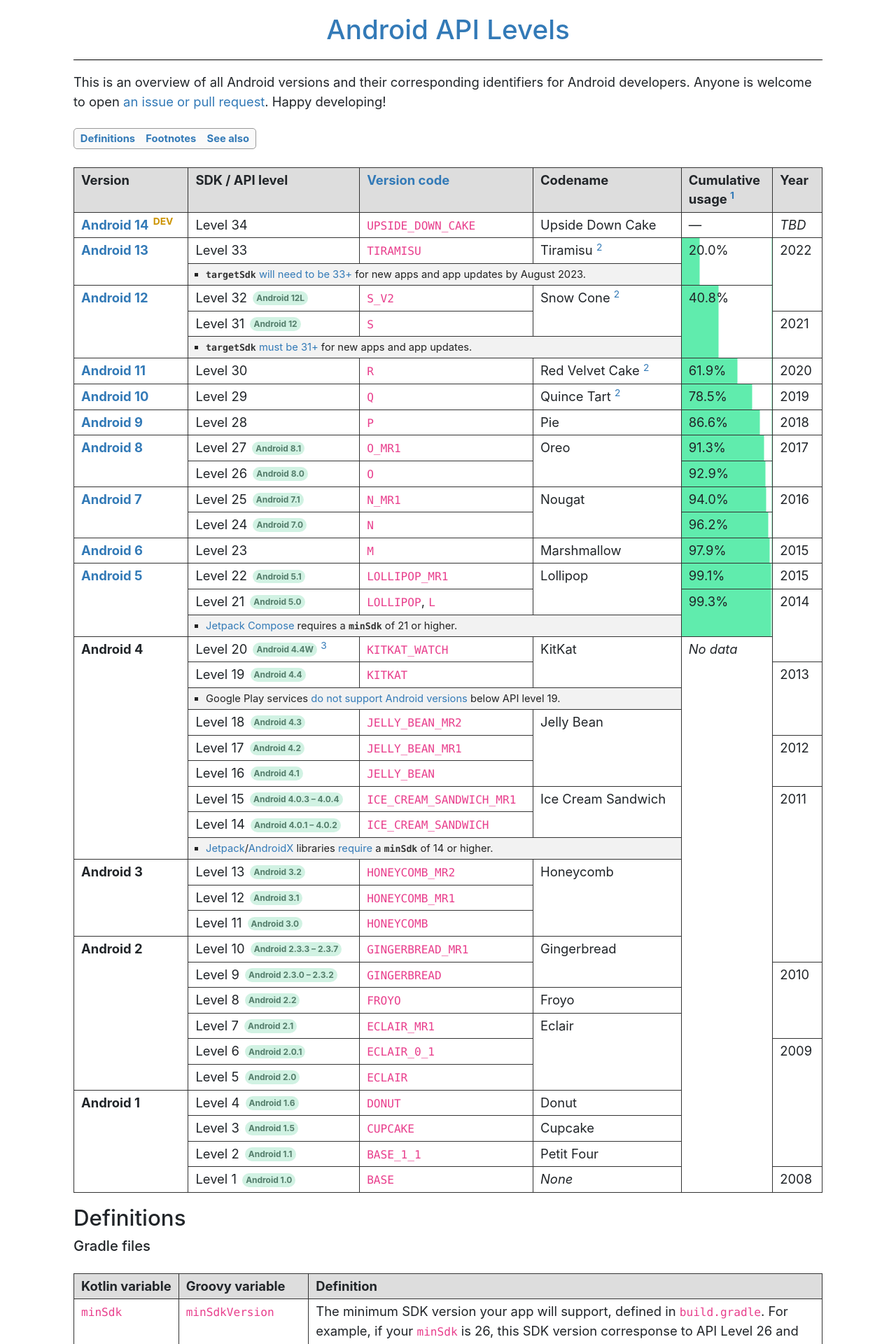
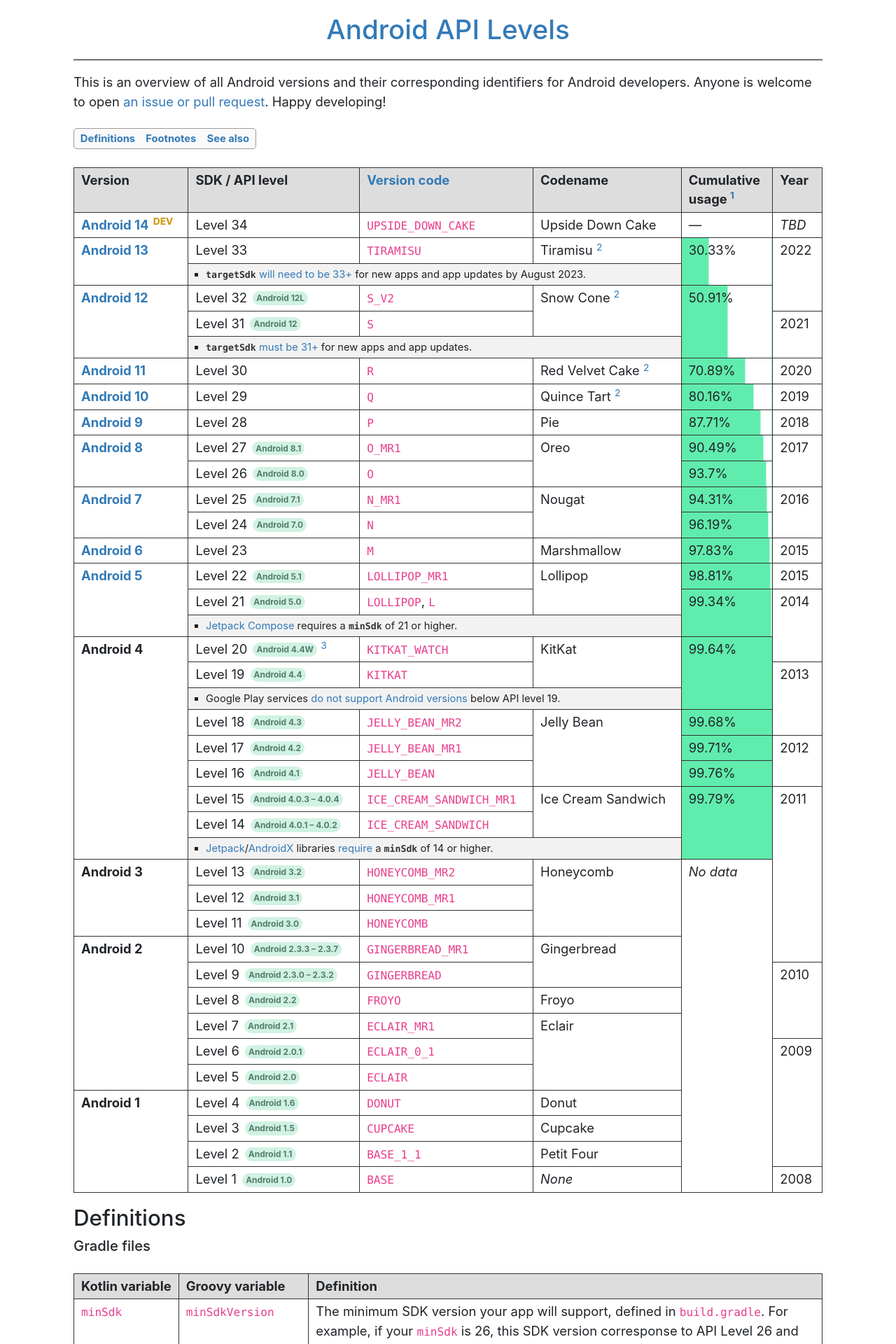
Before and after one commit to ebelinski/apilevels, a Jekyll site: the page built from index.md, in a window 1280 px wide. Shown: the top 1920 px of the page at 70% size. Built offline with Jekyll 4.4.1, drawn with Linux system fonts in a browser that asks for light colours; comment, search, counter and statistics services are not loaded; some of the changed text lies outside the part shown.

Commit message:
Update data from May 2023 to July 2023

```diff
--- a/index.md
+++ b/index.md
@@ -43,7 +43,7 @@
       Tiramisu
       <sup id="fnref:2"><a href="#fn:2" class="footnote">2</a></sup>
     </td>
-    {% include progress-cell.html rowspan=2 percentage=20.0 %}
+    {% include progress-cell.html rowspan=2 percentage=30.33 %}
     <td rowspan="3">2022</td>
     <tr class="table-notes"><td colspan="3">
     <ul>
@@ -64,7 +64,7 @@
       Snow Cone
       <sup id="fnref:2"><a href="#fn:2" class="footnote">2</a></sup>
     </td>
-    {% include progress-cell.html rowspan=3 percentage=40.8 %}
+    {% include progress-cell.html rowspan=3 percentage=50.91 %}
   </tr>
   <tr>
     <td>Level 31 <span class="subversion">Android 12</span></td>
@@ -86,7 +86,7 @@
       Red Velvet Cake
       <sup id="fnref:2"><a href="#fn:2" class="footnote">2</a></sup>
     </td>
-    {% include progress-cell.html rowspan=1 percentage=61.9 %}
+    {% include progress-cell.html rowspan=1 percentage=70.89 %}
     <td>2020</td>
   </tr>
   <tr>
@@ -99,7 +99,7 @@
       Quince Tart
       <sup id="fnref:2"><a href="#fn:2" class="footnote">2</a></sup>
     </td>
-    {% include progress-cell.html rowspan=1 percentage=78.5 %}
+    {% include progress-cell.html rowspan=1 percentage=80.16 %}
     <td>2019</td>
   </tr>
   <tr>
@@ -109,7 +109,7 @@
     <td>Level 28</td>
     <td><code>P</code></td>
     <td>Pie</td>
-    {% include progress-cell.html rowspan=1 percentage=86.6 %}
+    {% include progress-cell.html rowspan=1 percentage=87.71 %}
     <td>2018</td>
   </tr>
   <tr>
@@ -119,13 +119,13 @@
     <td>Level 27 <span class="subversion">Android 8.1</span></td>
     <td><code>O_MR1</code></td>
     <td rowspan="2">Oreo</td>
-    {% include progress-cell.html rowspan=1 percentage=91.3 %}
+    {% include progress-cell.html rowspan=1 percentage=90.49 %}
     <td rowspan="2">2017</td>
   </tr>
   <tr>
     <td>Level 26 <span class="subversion">Android 8.0</span></td>
     <td><code>O</code></td>
-    {% include progress-cell.html rowspan=1 percentage=92.9 %}
+    {% include progress-cell.html rowspan=1 percentage=93.7 %}
   </tr>
   <tr>
     <td rowspan="2">
@@ -134,13 +134,13 @@
     <td>Level 25 <span class="subversion">Android 7.1</span></td>
     <td><code>N_MR1</code></td>
     <td rowspan="2">Nougat</td>
-    {% include progress-cell.html rowspan=1 percentage=94.0 %}
+    {% include progress-cell.html rowspan=1 percentage=94.31 %}
     <td rowspan="2">2016</td>
   </tr>
   <tr>
     <td>Level 24 <span class="subversion">Android 7.0</span></td>
     <td><code>N</code></td>
-    {% include progress-cell.html rowspan=1 percentage=96.2 %}
+    {% include progress-cell.html rowspan=1 percentage=96.19 %}
   </tr>
   <tr>
     <td>
@@ -149,7 +149,7 @@
     <td>Level 23</td>
     <td><code>M</code></td>
     <td>Marshmallow</td>
-    {% include progress-cell.html rowspan=1 percentage=97.9 %}
+    {% include progress-cell.html rowspan=1 percentage=97.83 %}
     <td>2015</td>
   </tr>
   <tr>
@@ -159,13 +159,13 @@
     <td>Level 22 <span class="subversion">Android 5.1</span></td>
     <td><code>LOLLIPOP_MR1</code></td>
     <td rowspan="2">Lollipop</td>
-    {% include progress-cell.html rowspan=1 percentage=99.1 %}
+    {% include progress-cell.html rowspan=1 percentage=98.81 %}
     <td>2015</td>
   </tr>
   <tr>
     <td>Level 21 <span class="subversion">Android 5.0</span></td>
     <td><code>LOLLIPOP</code>, <code>L</code></td>
-    {% include progress-cell.html rowspan=2 percentage=99.3 %}
+    {% include progress-cell.html rowspan=2 percentage=99.34 %}
     <td rowspan="3">2014</td>
   </tr>
   <tr class="table-notes"><td colspan="3">
@@ -181,7 +181,7 @@
     </td>
     <td><code>KITKAT_WATCH</code></td>
     <td rowspan="2">KitKat</td>
-    <td rowspan="22"><i>No data</i></td>
+    {% include progress-cell.html rowspan=3 percentage=99.64 %}
   </tr>
   <tr>
     <td>
@@ -200,20 +200,24 @@
     <td>Level 18 <span class="subversion">Android 4.3</span></td>
     <td><code>JELLY_BEAN_MR2</code></td>
     <td rowspan="3">Jelly Bean</td>
+    {% include progress-cell.html rowspan=1 percentage=99.68 %}
   </tr>
   <tr>
     <td>Level 17 <span class="subversion">Android 4.2</span></td>
     <td><code>JELLY_BEAN_MR1</code></td>
+    {% include progress-cell.html rowspan=1 percentage=99.71 %}
     <td rowspan="2">2012</td>
   </tr>
   <tr>
     <td>Level 16 <span class="subversion">Android 4.1</span></td>
     <td><code>JELLY_BEAN</code></td>
+    {% include progress-cell.html rowspan=1 percentage=99.76 %}
   </tr>
   <tr>
     <td>Level 15 <span class="subversion">Android 4.0.3 – 4.0.4</span></td>
     <td><code>ICE_CREAM_SANDWICH_MR1</code></td>
     <td rowspan="2">Ice Cream Sandwich</td>
+    {% include progress-cell.html rowspan=3 percentage=99.79 %}
     <td rowspan="7">2011</td>
   </tr>
   <tr>
@@ -343,7 +348,7 @@
 <div class="footnotes">
   <ol>
     <li id="fn:1">
-      <p>Cumulative usage distribution figures were last updated on <b>May 6, 2023</b> using data from <a href="https://gs.statcounter.com/android-version-market-share/mobile-tablet/worldwide">Statcounter GlobalStats</a> and <a href="https://github.com/ebelinski/apilevels/blob/main/meta/android-usage-generator.swift">this script</a>. These figures may have changed significantly since the last update. You may update the figures yourself with a <a href="https://github.com/ebelinski/apilevels">pull request</a>. <a href="#fnref:1" class="reversefootnote">↩</a></p>
+      <p>Cumulative usage distribution figures were last updated on <b>August 9, 2023</b> using data from <a href="https://gs.statcounter.com/android-version-market-share/mobile-tablet/worldwide">Statcounter GlobalStats</a> and <a href="https://github.com/ebelinski/apilevels/blob/main/meta/android-usage-generator.swift">this script</a>. These figures may have changed significantly since the last update. You may update the figures yourself with a <a href="https://github.com/ebelinski/apilevels">pull request</a>. <a href="#fnref:1" class="reversefootnote">↩</a></p>
     </li>
     <li id="fn:2">
       <p>The codenames for Android 10 and above in the table are the internal codenames. Beginning with Android 10, Google dropped the usage of codenames publicly. <a href="#fnref:2" class="reversefootnote">↩</a></p>
```
Also changed, not shown: other parts of index.md (+1 -0 lines).
